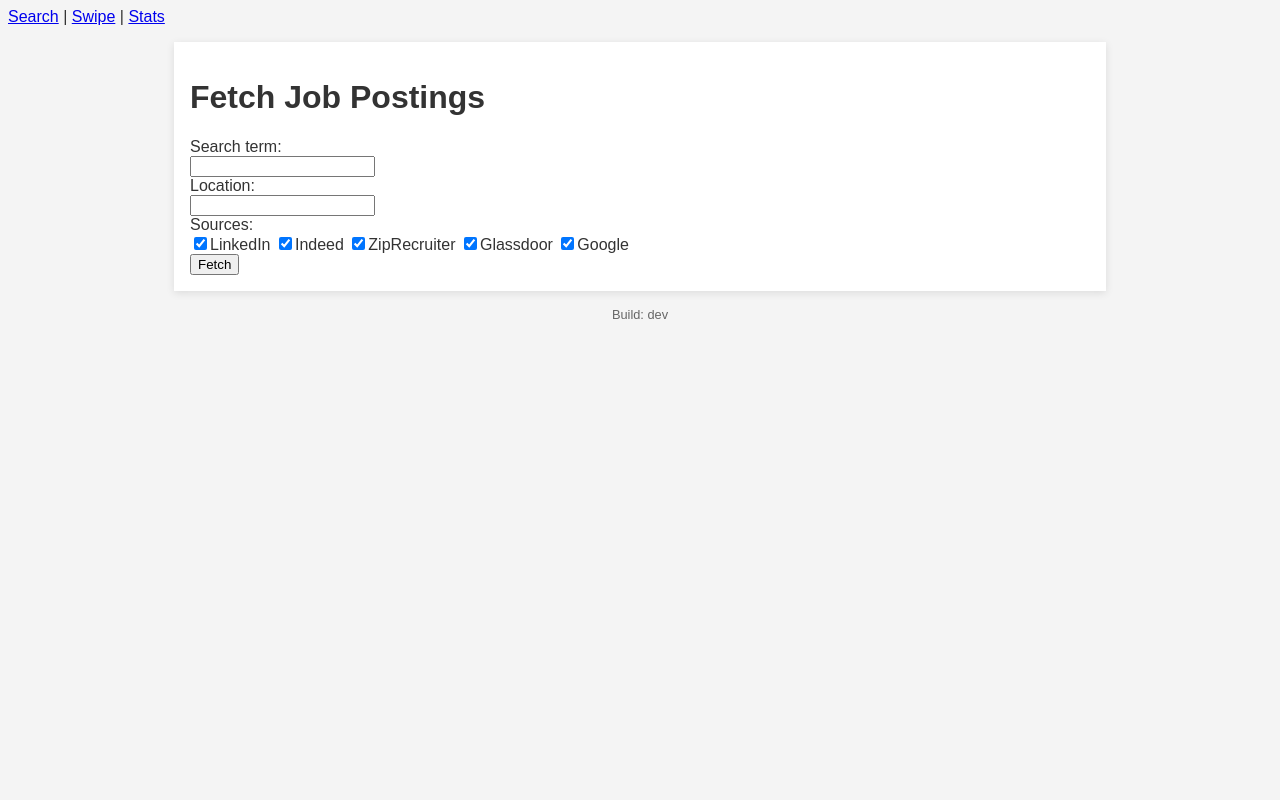
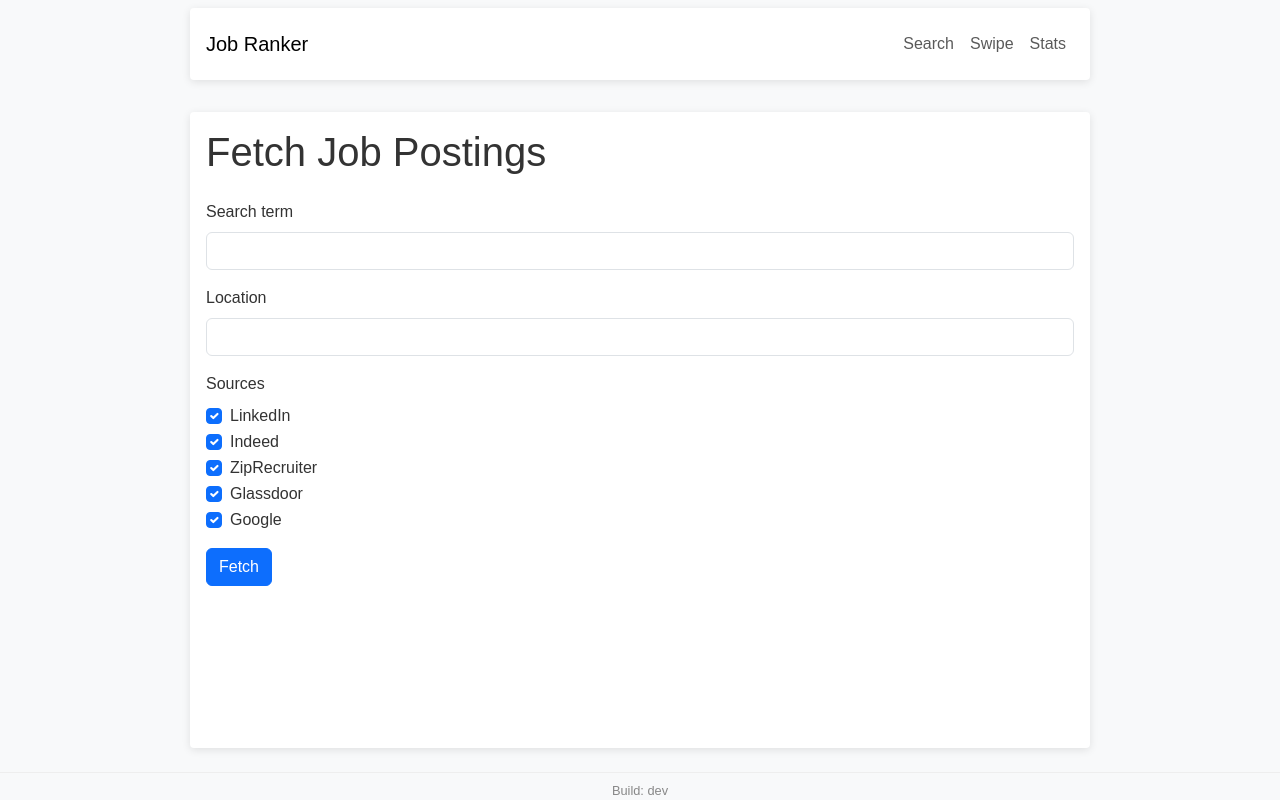
Before and after one commit to mullinmax/job-search, a FastAPI app: page / in a window 1280 px wide. Run offline with FastAPI, Linux system fonts and the light colour scheme.

Commit message:
Enhance UI with Bootstrap and show build number

```diff
--- a/app/main.py
+++ b/app/main.py
@@ -18,7 +18,7 @@
 app = FastAPI()
 app.mount("/static", StaticFiles(directory="app/static"), name="static")
 templates = Jinja2Templates(directory="app/templates")
-BUILD_NUMBER = os.environ.get("BUILD_NUMBER", "dev")
+BUILD_NUMBER = os.environ.get("GITHUB_RUN_NUMBER") or os.environ.get("BUILD_NUMBER", "dev")
 templates.env.globals["build_number"] = BUILD_NUMBER
 
 # Store progress messages for the fetch process
--- a/app/static/style.css
+++ b/app/static/style.css
@@ -1,14 +1,12 @@
-body { font-family: Arial, sans-serif; background: #f4f4f4; color: #333; }
+body { font-family: Arial, sans-serif; background: #f8f9fa; color: #333; }
 .nav { margin-bottom: 1rem; }
-.container { max-width: 900px; margin: auto; background: #fff; padding: 1rem; box-shadow: 0 2px 8px rgba(0,0,0,0.1); }
+.container { max-width: 900px; margin: auto; background: #fff; padding: 1rem; box-shadow: 0 2px 8px rgba(0,0,0,0.1); border-radius: 0.25rem; }
 .job-grid { display: flex; gap: 1rem; }
-.job-card { flex: 1; border: 1px solid #ccc; padding: 1rem; background: #fafafa; }
+.job-card { flex: 1; border: 1px solid #ccc; padding: 1rem; background: #fafafa; border-radius: 0.25rem; }
 .job-card.single { max-width: 500px; margin: auto; }
 .swipe-buttons { margin-top: 1rem; display: flex; gap: 1rem; justify-content: center; }
 .good { background: #4caf50; color: #fff; border: none; padding: 0.5rem 1rem; font-size: 1.2rem; cursor: pointer; }
 .bad { background: #f44336; color: #fff; border: none; padding: 0.5rem 1rem; font-size: 1.2rem; text-decoration: none; display: inline-block; text-align: center; }
 .bad:hover, .good:hover { opacity: 0.8; }
-.stats-table { width: 100%; border-collapse: collapse; }
-.stats-table th, .stats-table td { border-bottom: 1px solid #ddd; padding: 0.25rem; text-align: left; }
 pre { background: #f0f0f0; padding: 0.5rem; }
-.footer { text-align: center; margin-top: 1rem; font-size: 0.8rem; color: #666; }
+.footer { text-align: center; margin-top: 2rem; padding-top: 0.5rem; font-size: 0.8rem; color: #888; border-top: 1px solid #eee; }
--- a/app/templates/base.html
+++ b/app/templates/base.html
@@ -2,18 +2,25 @@
 <html>
 <head>
   <meta charset="utf-8" />
+  <link href="https://cdn.jsdelivr.net/npm/bootstrap@5.3.2/dist/css/bootstrap.min.css" rel="stylesheet">
   <link rel="stylesheet" href="/static/style.css" />
   <title>{% block title %}Job Ranker{% endblock %}</title>
 </head>
-<body>
-  <nav class="nav">
-    <a href="/">Search</a> |
-    <a href="/swipe">Swipe</a> |
-    <a href="/stats">Stats</a>
+<body class="d-flex flex-column min-vh-100">
+  <nav class="navbar navbar-expand-lg navbar-light bg-light">
+    <div class="container">
+      <a class="navbar-brand" href="/">Job Ranker</a>
+      <div class="navbar-nav">
+        <a class="nav-link" href="/">Search</a>
+        <a class="nav-link" href="/swipe">Swipe</a>
+        <a class="nav-link" href="/stats">Stats</a>
+      </div>
+    </div>
   </nav>
-  <div class="container">
+  <main class="container my-4 flex-fill">
   {% block content %}{% endblock %}
-  </div>
-  <footer class="footer">Build: {{ build_number }}</footer>
+  </main>
+  <footer class="footer text-center mt-auto">Build: {{ build_number }}</footer>
+  <script src="https://cdn.jsdelivr.net/npm/bootstrap@5.3.2/dist/js/bootstrap.bundle.min.js"></script>
 </body>
 </html>
--- a/app/templates/progress.html
+++ b/app/templates/progress.html
@@ -1,8 +1,8 @@
 {% extends "base.html" %}
 {% block title %}Fetching Jobs{% endblock %}
 {% block content %}
-<h1>Fetching jobs...</h1>
-<pre id="log"></pre>
+<h1 class="mb-3">Fetching jobs...</h1>
+<pre id="log" class="bg-light p-3 rounded"></pre>
 <script>
 async function poll() {
   const r = await fetch('/progress');
--- a/app/templates/search.html
+++ b/app/templates/search.html
@@ -1,16 +1,39 @@
 {% extends "base.html" %}
 {% block title %}Fetch Jobs{% endblock %}
 {% block content %}
-<h1>Fetch Job Postings</h1>
+<h1 class="mb-4">Fetch Job Postings</h1>
 <form method="post" action="/fetch">
-  <label>Search term:<br><input type="text" name="search_term" required></label><br>
-  <label>Location:<br><input type="text" name="location" required></label><br>
-  <label>Sources:</label><br>
-  <label><input type="checkbox" name="sites" value="linkedin" checked>LinkedIn</label>
-  <label><input type="checkbox" name="sites" value="indeed" checked>Indeed</label>
-  <label><input type="checkbox" name="sites" value="zip_recruiter" checked>ZipRecruiter</label>
-  <label><input type="checkbox" name="sites" value="glassdoor" checked>Glassdoor</label>
-  <label><input type="checkbox" name="sites" value="google" checked>Google</label>
-  <br><button type="submit">Fetch</button>
+  <div class="mb-3">
+    <label class="form-label">Search term</label>
+    <input type="text" name="search_term" class="form-control" required>
+  </div>
+  <div class="mb-3">
+    <label class="form-label">Location</label>
+    <input type="text" name="location" class="form-control" required>
+  </div>
+  <div class="mb-3">
+    <label class="form-label">Sources</label>
+    <div class="form-check">
+      <input class="form-check-input" type="checkbox" id="src-linkedin" name="sites" value="linkedin" checked>
+      <label class="form-check-label" for="src-linkedin">LinkedIn</label>
+    </div>
+    <div class="form-check">
+      <input class="form-check-input" type="checkbox" id="src-indeed" name="sites" value="indeed" checked>
+      <label class="form-check-label" for="src-indeed">Indeed</label>
+    </div>
+    <div class="form-check">
+      <input class="form-check-input" type="checkbox" id="src-zip" name="sites" value="zip_recruiter" checked>
+      <label class="form-check-label" for="src-zip">ZipRecruiter</label>
+    </div>
+    <div class="form-check">
+      <input class="form-check-input" type="checkbox" id="src-glassdoor" name="sites" value="glassdoor" checked>
+      <label class="form-check-label" for="src-glassdoor">Glassdoor</label>
+    </div>
+    <div class="form-check">
+      <input class="form-check-input" type="checkbox" id="src-google" name="sites" value="google" checked>
+      <label class="form-check-label" for="src-google">Google</label>
+    </div>
+  </div>
+  <button type="submit" class="btn btn-primary">Fetch</button>
 </form>
 {% endblock %}
--- a/app/templates/stats.html
+++ b/app/templates/stats.html
@@ -1,8 +1,8 @@
 {% extends "base.html" %}
 {% block title %}Job Stats{% endblock %}
 {% block content %}
-<h1>Job Rankings</h1>
-<table class="stats-table">
+<h1 class="mb-4">Job Rankings</h1>
+<table class="table table-striped">
   <tr><th>#</th><th>Title</th><th>Company</th><th>ELO</th></tr>
   {% for j in jobs %}
   <tr>
```
Also changed, not shown: app/templates/reject.html (+12 -7 lines), app/templates/swipe.html (+19 -17 lines).
